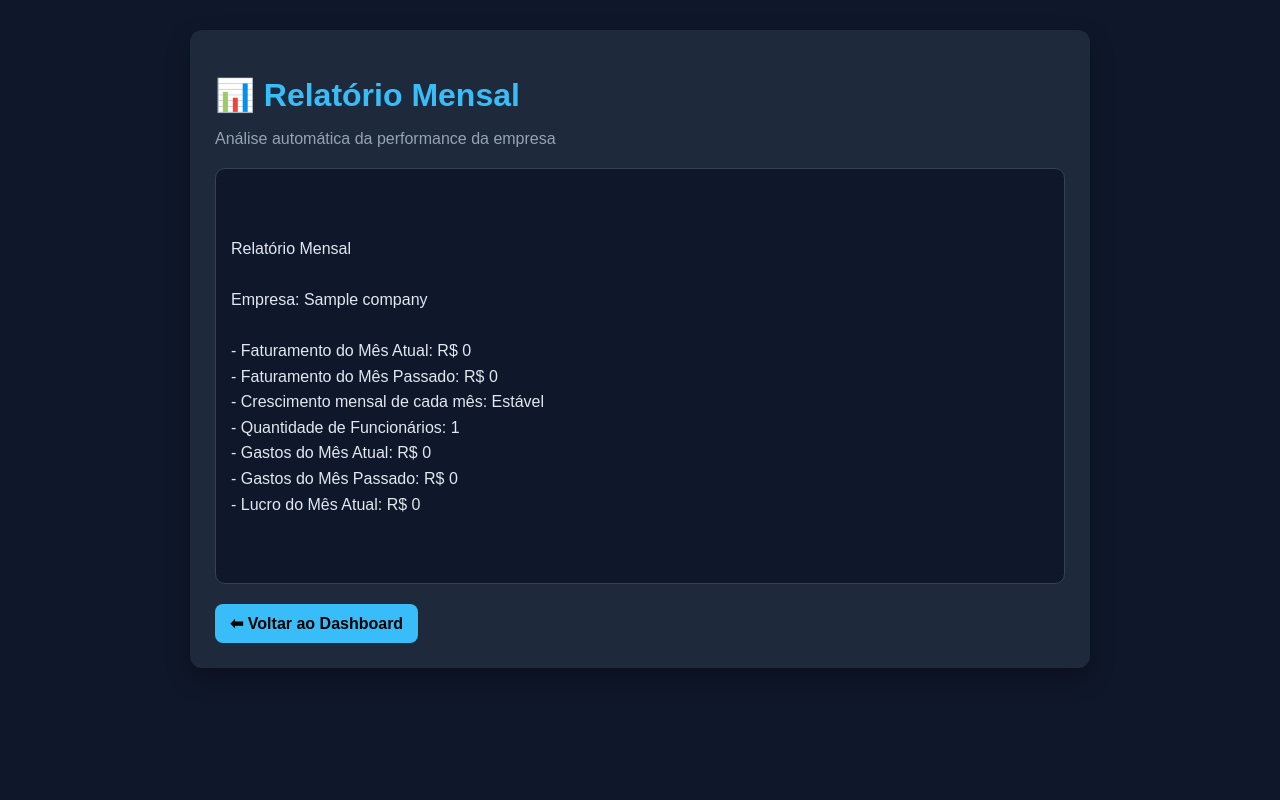
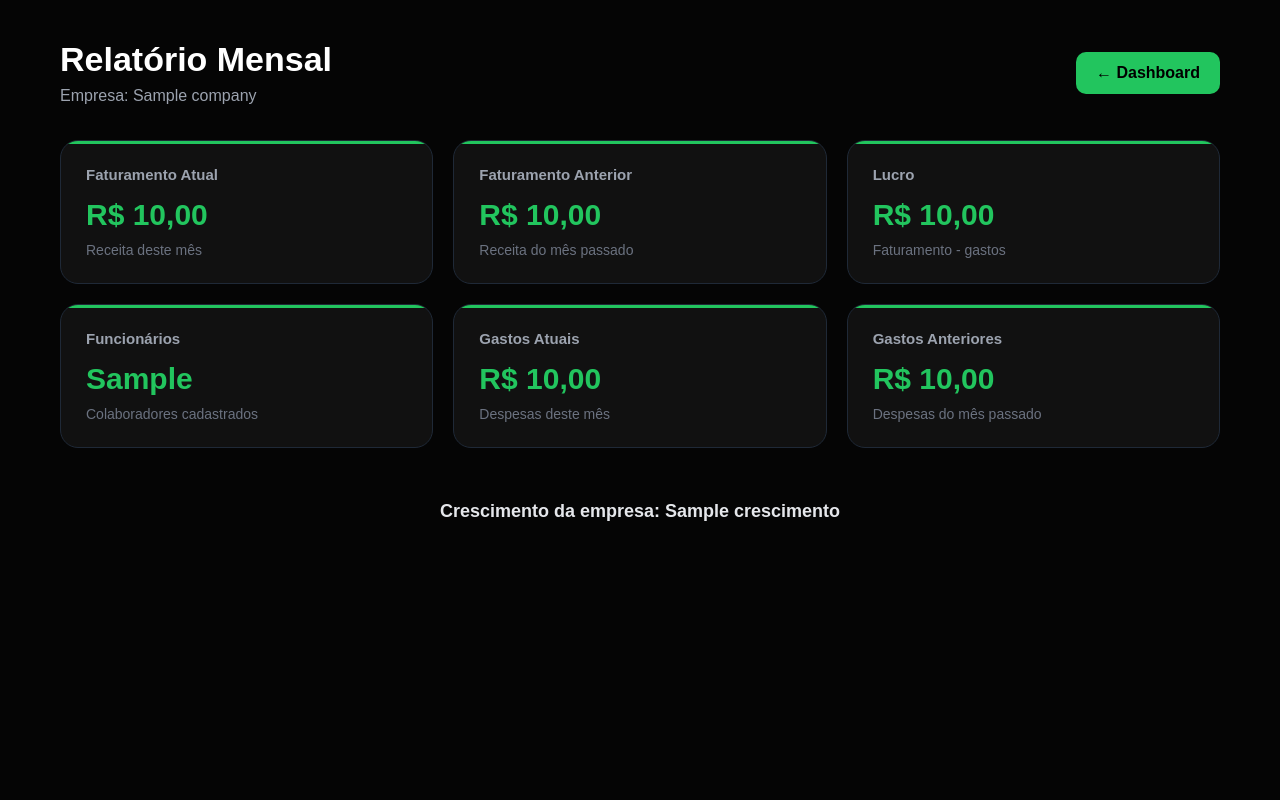
Before and after one commit to pedro-code244/sellix-saas, a Django app: page /relatorio/1/ in a window 1280 px wide. Run offline with Django 5.2, Linux system fonts and the light colour scheme; a user stored in the database is signed in; tables that the repository leaves empty hold one stand-in row (values such as "Sample post"); a database or web service that is not in the repository returns one stand-in record (values such as "Sample title"); data that the repository does not hold is empty; parts of the project's set-up code (start-up, migrations or seed data) failed here and were passed over.

Commit message:
construção de API (relatorio) + html

```diff
--- a/home/templates/core/relatorio.html
+++ b/home/templates/core/relatorio.html
@@ -1,6 +1,7 @@
 {% load static %}
 <!DOCTYPE html>
 <html lang="pt-br">
+
 <head>
     <meta charset="UTF-8">
     <title>{{ company.name }} | Relatório</title>
@@ -8,102 +9,336 @@
     <link rel="icon" href="{% static 'ico/favicon.ico' %}" type="image/x-icon">
 
     <style>
-        body {
-            font-family: Arial, sans-serif;
-            background: #0f172a;
-            color: #e2e8f0;
+        * {
             margin: 0;
             padding: 0;
+            box-sizing: border-box;
+            font-family: Arial, Helvetica, sans-serif;
+        }
+
+        body {
+
+            background: #050505;
+            color: #e5e7eb;
+            min-height: 100vh;
         }
 
         .container {
-            max-width: 900px;
+
+            max-width: 1200px;
             margin: auto;
-            padding: 30px;
+            padding: 40px 20px;
+        }
+
+        .header {
+            display: flex;
+            justify-content: space-between;
+            align-items: center;
+            margin-bottom: 35px;
+        }
+
+        .header h1 {
+
+            color: white;
+            font-size: 34px;
+
+        }
+
+        .subtitle {
+            color: #9ca3af;
+            margin-top: 8px;
+        }
+
+        .btn {
+            background: #22c55e;
+            color: #000;
+            text-decoration: none;
+            padding: 12px 20px;
+            border-radius: 10px;
+            font-weight: bold;
+            transition: .3s;
+
+        }
+
+        .btn:hover {
+            background: #16a34a;
+            transform: translateY(-2px);
+
+        }
+
+        .grid {
+            display: grid;
+            grid-template-columns: repeat(3, 1fr);
+            gap: 20px;
         }
 
         .card {
-            background: #1e293b;
+            background: #111111;
+            border: 1px solid #1f2937;
             padding: 25px;
-            border-radius: 12px;
-            box-shadow: 0 10px 25px rgba(0,0,0,0.3);
+            border-radius: 18px;
+            position: relative;
+            overflow: hidden;
+            transition: .3s;
+
         }
 
-        h1 {
-            margin-bottom: 10px;
-            color: #38bdf8;
+        .card::before {
+            content: "";
+            position: absolute;
+            top: 0;
+            left: 0;
+            height: 3px;
+            width: 100%;
+            background: #22c55e;
         }
 
-        .subtitle {
-            color: #94a3b8;
-            margin-bottom: 20px;
+
+
+
+        .card:hover {
+            border-color: #22c55e;
+            box-shadow: 0 0 25px rgba(34, 197, 94, .15);
+            transform: translateY(-5px);
         }
 
-        .box {
-            background: #0f172a;
-            padding: 15px;
-            border-radius: 10px;
-            white-space: pre-wrap;
-            line-height: 1.6;
-            border: 1px solid #334155;
+        .card h3 {
+            color: #9ca3af;
+            font-size: 15px;
+            margin-bottom: 15px;
         }
 
-        .badge {
-            display: inline-block;
-            padding: 5px 10px;
-            border-radius: 6px;
-            font-size: 12px;
+        .value {
+            color: #22c55e;
+            font-size: 30px;
+            font-weight: bold;
+        }
+
+        .description {
+
+            color: #6b7280;
+            font-size: 14px;
             margin-top: 10px;
         }
 
-        .positivo {
-            background: #16a34a;
-            color: white;
-        }
-
-        .baixo {
-            background: #dc2626;
-            color: white;
-        }
-
-        .btn {
-            margin-top: 20px;
-            display: inline-block;
-            padding: 10px 15px;
-            background: #38bdf8;
-            color: black;
-            text-decoration: none;
-            border-radius: 8px;
+        .status {
+            margin-top: 35px;
+            padding: 18px;
+            border-radius: 15px;
+            text-align: center;
+            font-size: 18px;
             font-weight: bold;
         }
 
-        .btn:hover {
-            background: #0ea5e9;
+        .positivo {
+            background: rgba(34, 197, 94, .15);
+            border: 1px solid #22c55e;
+            color: #4ade80;
+        }
+
+        .negativo {
+            background: rgba(239, 68, 68, .15);
+            border: 1px solid #ef4444;
+            color: #f87171;
+        }
+
+        @media(max-width:900px) {
+            .grid {
+                grid-template-columns: repeat(2, 1fr);
+            }
+        }
+
+        @media(max-width:600px) {
+            .grid {
+                grid-template-columns: 1fr;
+            }
+
+            .header {
+                flex-direction: column;
+                align-items: flex-start;
+                gap: 20px;
+            }
         }
     </style>
 </head>
-
 <body>
 
-<div class="container">
 
-    <div class="card">
+    <div class="container">
 
-        <h1>📊 Relatório Mensal</h1>
 
-        <p class="subtitle">
-            Análise automática da performance da empresa
-        </p>
+        <div class="header">
 
-        <div class="box">
-            {{ relatorio }}
+            <div>
+
+                <h1>
+                    Relatório Mensal
+                </h1>
+
+                <div class="subtitle">
+                    Empresa: {{ company.name }}
+                </div>
+
+            </div>
+
+
+            <a href="/dashboard/" class="btn">
+                ← Dashboard
+            </a>
+
+
         </div>
 
-        <a href="/dashboard/" class="btn">⬅ Voltar ao Dashboard</a>
+
+
+
+        <div class="grid">
+
+
+
+            <div class="card">
+
+                <h3>
+                    Faturamento Atual
+                </h3>
+
+                <div class="value">
+                    R$ {{ dados.faturamento_atual|floatformat:2 }}
+                </div>
+
+                <div class="description">
+                    Receita deste mês
+                </div>
+
+            </div>
+
+
+
+
+
+            <div class="card">
+
+                <h3>
+                    Faturamento Anterior
+                </h3>
+
+                <div class="value">
+                    R$ {{ dados.faturamento_passado|floatformat:2 }}
+                </div>
+
+                <div class="description">
+                    Receita do mês passado
+                </div>
+
+            </div>
+
+
+
+
+
+            <div class="card">
+
+                <h3>
+                    Lucro
+                </h3>
+
+                <div class="value">
+                    R$ {{ dados.lucro|floatformat:2 }}
+                </div>
+
+                <div class="description">
+                    Faturamento - gastos
+                </div>
+
+            </div>
+
+
+
+
+
+            <div class="card">
+
+                <h3>
+                    Funcionários
+                </h3>
+
+                <div class="value">
+                    {{ dados.quantidade_funcionarios }}
+                </div>
+
+                <div class="description">
+                    Colaboradores cadastrados
+                </div>
+
+            </div>
+
+
+
+
+
+            <div class="card">
+
+                <h3>
+                    Gastos Atuais
+                </h3>
+
+                <div class="value">
+                    R$ {{ dados.gasto_atual|floatformat:2 }}
+                </div>
+
+                <div class="description">
+                    Despesas deste mês
+                </div>
+
+            </div>
+
+
+
+
+
+            <div class="card">
+
+                <h3>
+                    Gastos Anteriores
+                </h3>
+
+                <div class="value">
+                    R$ {{ dados.gasto_passado|floatformat:2 }}
+                </div>
+
+                <div class="description">
+                    Despesas do mês passado
+                </div>
+
+            </div>
+
+
+
+        </div>
+
+
+
+
+        <div class="
+        status
+        {% if dados.crescimento == 'Positivo' %}
+            positivo
+        {% elif dados.crescimento == 'Negativo' %}
+            negativo
+        {% endif %}
+    ">
+
+            Crescimento da empresa:
+            {{ dados.crescimento }}
+
+        </div>
+
+
+
 
     </div>
 
-</div>
 
 </body>
+
 </html>
--- a/home/urls.py
+++ b/home/urls.py
@@ -1,5 +1,5 @@
 from django.urls import path
-from .views import add_funcionario, bloqueio, deletar_funcionario, index, lista_contas, modulos, login_view, cadastro, controle, deletar_usuario, dashboard, politica, add_item, add_venda, deletar_item, relatorio_mensal, add_cliente, deletar_cliente, deletar_venda, toggle_conta, sellix
+from .views import add_funcionario, api_relatorio_mensal, bloqueio, deletar_funcionario, index, lista_contas, modulos, login_view, cadastro, controle, deletar_usuario, dashboard, politica, add_item, add_venda, deletar_item, relatorio_mensal, add_cliente, deletar_cliente, deletar_venda, toggle_conta, sellix
 
 
 urlpatterns = [
@@ -25,4 +25,5 @@ urlpatterns = [
     path("relatorio/<int:company_id>/", relatorio_mensal, name="relatorio_mensal"),
     path('contas/', lista_contas, name='lista_contas'),
     path('contas/toggle/<int:id>/', toggle_conta, name='toggle_conta'),
+    path('api/relatorio/<int:company_id>/', api_relatorio_mensal, name='api_relatorio_mensal')
 ]
--- a/home/views.py
+++ b/home/views.py
@@ -7,6 +7,9 @@ import json
 from django.db.models import Sum
 from django.utils.timezone import now
 from datetime import timedelta
+from rest_framework.decorators import api_view
+from rest_framework.response import Response
+import requests
 
 
 from .models import Company, Funcionario, Membership, TableItem, Venda, Cliente
@@ -413,12 +416,28 @@ def toggle_conta(request, id):
 
 @login_required
 def relatorio_mensal(request, company_id):
+    company = get_object_or_404(Company, id=company_id)
 
-    empresa = get_object_or_404(Company, id=company_id)
-    vendas = Venda.objects.filter(company=empresa)
-    funcionarios = Funcionario.objects.filter(company=empresa)
+    url = f"http://localhost:8000/api/relatorio/{company.id}/"
+
+    resposta = requests.get(url)
+
+    relatorio = resposta.json()
+    return render(request, "core/relatorio.html", {"company": company, "dados": relatorio})
+
+
+# -----------------------
+#         APIs
+# -----------------------
+
+@api_view(['GET'])
+def api_relatorio_mensal(request, company_id):
+    company = get_object_or_404(Company, id=company_id)
+
+    vendas = Venda.objects.filter(company=company)
+    funcionarios = Funcionario.objects.filter(company=company)
     quantidade_funcionarios = funcionarios.count()
-    gastos = Venda.objects.filter(company=empresa).aggregate(total_gastos=Sum("gastos"))["total_gastos"] or 0
+    gastos = Venda.objects.filter(company=company).aggregate(total_gastos=Sum("gastos"))["total_gastos"] or 0
 
     # Agrupar séries mensais (YYYY-MM) para relatório e gráfico
     month_sums = {}
@@ -477,31 +496,15 @@ def relatorio_mensal(request, company_id):
 
     lucro = faturamento_atual - gasto_atual
 
-    relatorio = f"""
-Relatório Mensal
 
-Empresa: {empresa.name}
-
-- Faturamento do Mês Atual: R$ {faturamento_atual}
-- Faturamento do Mês Passado: R$ {faturamento_passado}
-- Crescimento mensal de cada mês: {crescimento}
-- Quantidade de Funcionários: {quantidade_funcionarios}
-- Gastos do Mês Atual: R$ {gasto_atual}
-- Gastos do Mês Passado: R$ {gasto_passado}
-- Lucro do Mês Atual: R$ {lucro}
-    """
-
-    contexto = {
-        "relatorio": relatorio,
-        "atual": faturamento_atual,
-        "passado": faturamento_passado,
+    relatorio = {
+        "faturamento_atual": faturamento_atual,
+        "faturamento_passado": faturamento_passado,
+        "crescimento": crescimento,
         "quantidade_funcionarios": quantidade_funcionarios,
         "gasto_atual": gasto_atual,
         "gasto_passado": gasto_passado,
-        "meses": meses,
-        "vendas_series": vendas_series,
-        "gastos_series": gastos_series,
-        "company": empresa
+        "lucro": lucro,
     }
 
-    return render(request, "core/relatorio.html", contexto)
+    return Response(relatorio)
--- a/projeto/settings.py
+++ b/projeto/settings.py
@@ -26,7 +26,7 @@ BASE_DIR = Path(__file__).resolve().parent.parent
 SECRET_KEY = 'django-insecure-a=n=ux9fs!fnx&5te_abe)_=m0#yyz@mz1m-75-(_nn+*9vti^'
 
 # segurança no deploy
-DEBUG = False
+DEBUG = True
 
 ALLOWED_HOSTS = [
     "localhost",
@@ -57,6 +57,7 @@ INSTALLED_APPS = [
     'django.contrib.messages',
     'django.contrib.staticfiles',
     'home',
+    'rest_framework',
 ]
 
 MIDDLEWARE = [
```
